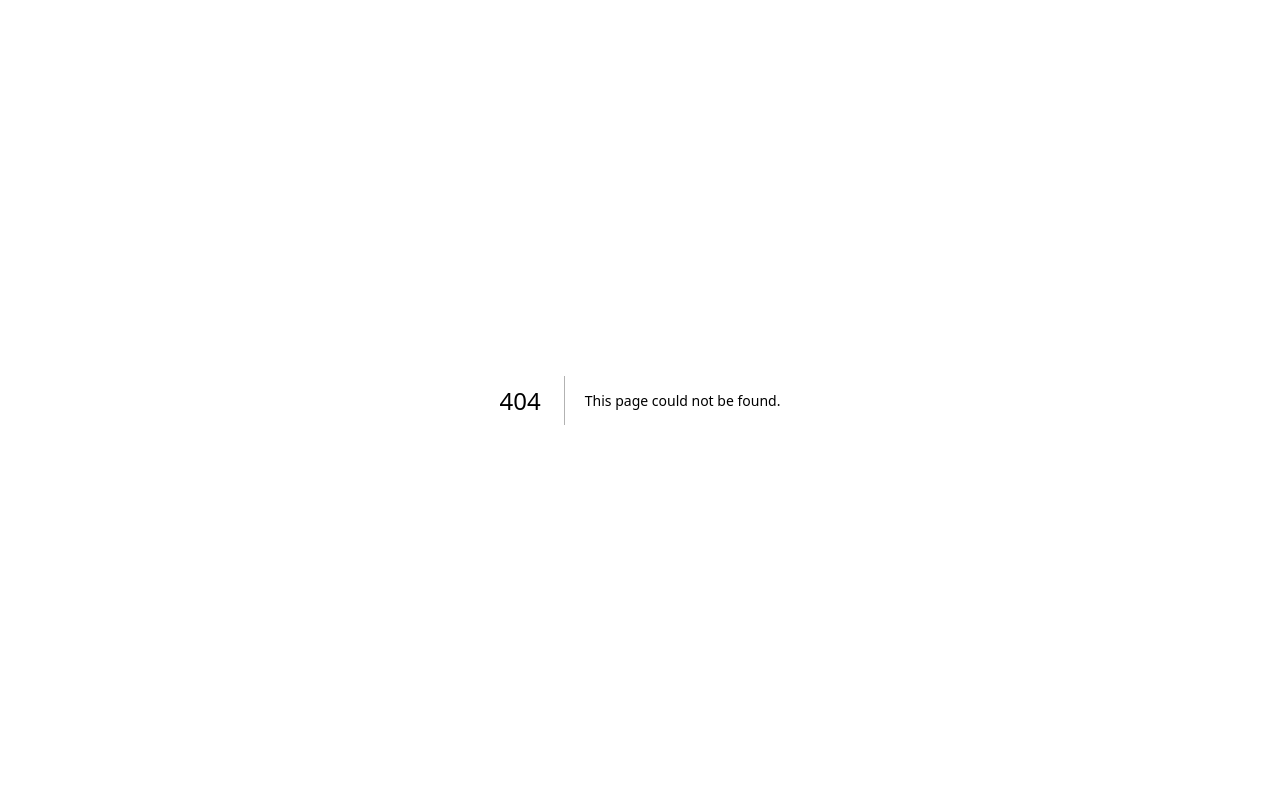
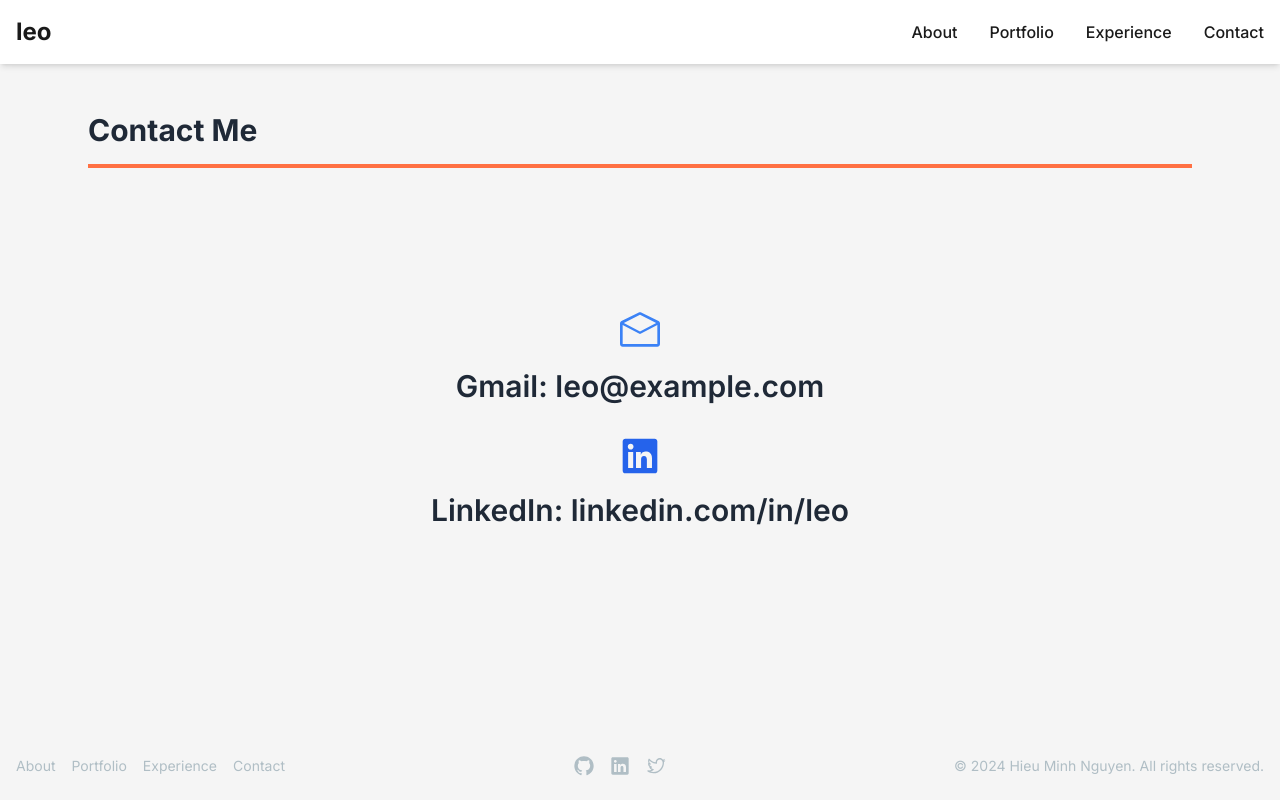
Before and after one commit to hieuminh65/mywebleo, a Next.js app: page /contact in a window 1280 px wide. Before the commit this address had no page. Built offline with nearby package versions, Linux system fonts and the light colour scheme.

Commit message:
Add Contact Page

```diff
--- /dev/null
+++ b/src/app/contact/_components/ContactInformation.tsx
@@ -0,0 +1,36 @@
+import React from "react";
+import { motion } from "framer-motion";
+import { EnvelopeOpenIcon, LinkedInLogoIcon } from "@radix-ui/react-icons";
+
+const ContactInfo: React.FC = () => {
+  return (
+    <section className="bg-off-white py-20">
+      <div className="container mx-auto px-6 text-center">
+        <motion.div
+          className="mb-8"
+          initial={{ opacity: 0, y: 50 }}
+          animate={{ opacity: 1, y: 0 }}
+          transition={{ duration: 0.8, ease: "easeOut", delay: 0.2 }}
+        >
+          <EnvelopeOpenIcon className="text-blue-500 w-10 h-10 mx-auto" />
+          <h2 className="text-3xl font-semibold text-gray-800 mt-4">
+            Gmail: leo@example.com
+          </h2>
+        </motion.div>
+
+        <motion.div
+          initial={{ opacity: 0, y: 50 }}
+          animate={{ opacity: 1, y: 0 }}
+          transition={{ duration: 0.8, ease: "easeOut", delay: 0.4 }}
+        >
+          <LinkedInLogoIcon className="text-blue-600 w-10 h-10 mx-auto" />
+          <h2 className="text-3xl font-semibold text-gray-800 mt-4">
+            LinkedIn: linkedin.com/in/leo
+          </h2>
+        </motion.div>
+      </div>
+    </section>
+  );
+};
+
+export default ContactInfo;
--- /dev/null
+++ b/src/app/contact/layout.tsx
@@ -0,0 +1,21 @@
+import type { Metadata } from "next";
+import { Inter } from "next/font/google";
+
+const inter = Inter({ subsets: ["latin"] });
+
+export const metadata: Metadata = {
+  title: "Contact",
+  description: "Contact Information",
+};
+
+export default function RootLayout({
+  children,
+}: Readonly<{
+  children: React.ReactNode;
+}>) {
+  return (
+    <html lang="en">
+      <body className={inter.className}>{children}</body>
+    </html>
+  );
+}
--- /dev/null
+++ b/src/app/contact/page.tsx
@@ -0,0 +1,26 @@
+"use client";
+
+import React from "react";
+import Navbar from "@/components/NavBar";
+import Footer from "@/components/Footer";
+import ContactInfo from "./_components/ContactInformation";
+
+const ContactPage: React.FC = () => {
+  return (
+    <div className="min-h-screen bg-off-white flex flex-col">
+      <Navbar />
+      <main className="flex-grow pt-20 pb-12">
+        <div className="max-w-6xl mx-auto px-6">
+          <h2 className="text-3xl font-bold text-gray-800 mb-4 mt-8">
+            Contact Me
+          </h2>
+          <div className="w-full h-1 bg-highlight-orange mb-16"></div>
+          <ContactInfo />
+        </div>
+      </main>
+      <Footer />
+    </div>
+  );
+};
+
+export default ContactPage;
```
